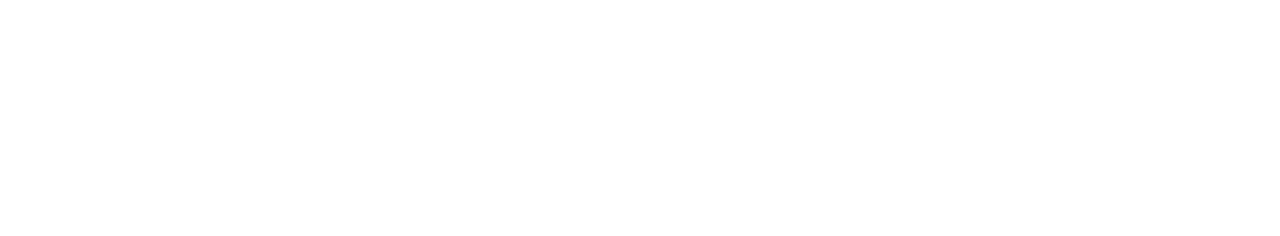
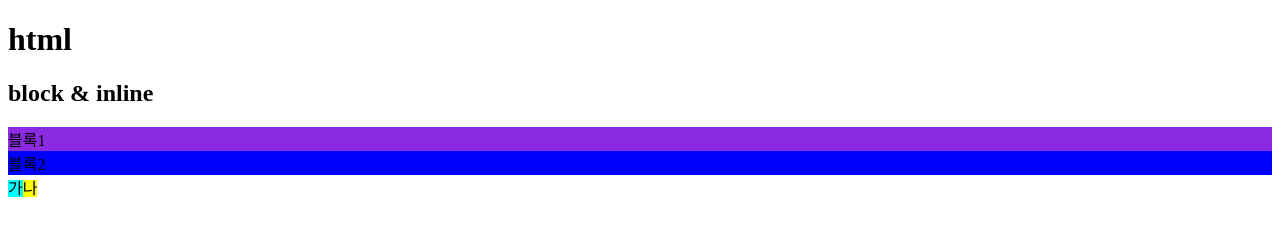
Before and after one commit to peaceRyun/frontstudy-1, a plain HTML site: page 02-html/05-block&inline.html in a window 1280 px wide. Drawn offline with Linux system fonts and the light colour scheme.

Commit message:
third commit +1

```diff
--- a/02-html/05-block&inline.html
+++ b/02-html/05-block&inline.html
@@ -4,6 +4,34 @@
         <meta charset="UTF-8" />
         <meta name="viewport" content="width=device-width, initial-scale=1.0" />
         <title>block&inline | html</title>
+        <style>
+            .red {
+                background-color: red;
+            }
+            .blue {
+                background-color: blue;
+            }
+            .aqua {
+                background-color: aqua;
+            }
+            .yellow {
+                background-color: yellow;
+            }
+            #blue {
+                background-color: blueviolet;
+            }
+        </style>
     </head>
-    <body></body>
+    <body>
+        <h1>html</h1>
+        <h2>block & inline</h2>
+
+        <!-- block : 밑으로 배치 -->
+        <div id="blue" class="red">블록1</div>
+        <div class="blue">블록2</div>
+
+        <!-- inline : 옆으로 배치 -->
+        <!-- 한글자 -->
+        <span class="aqua">가</span><span class="yellow">나</span>
+    </body>
 </html>
```
Also changed, not shown: 02-html/06-form.html (added, +24 -0 lines).
